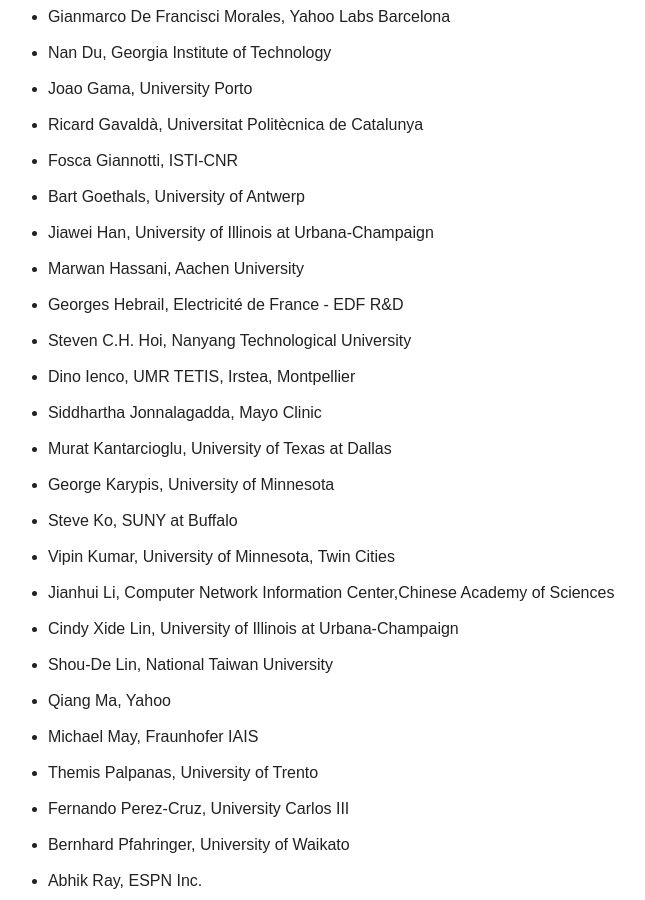
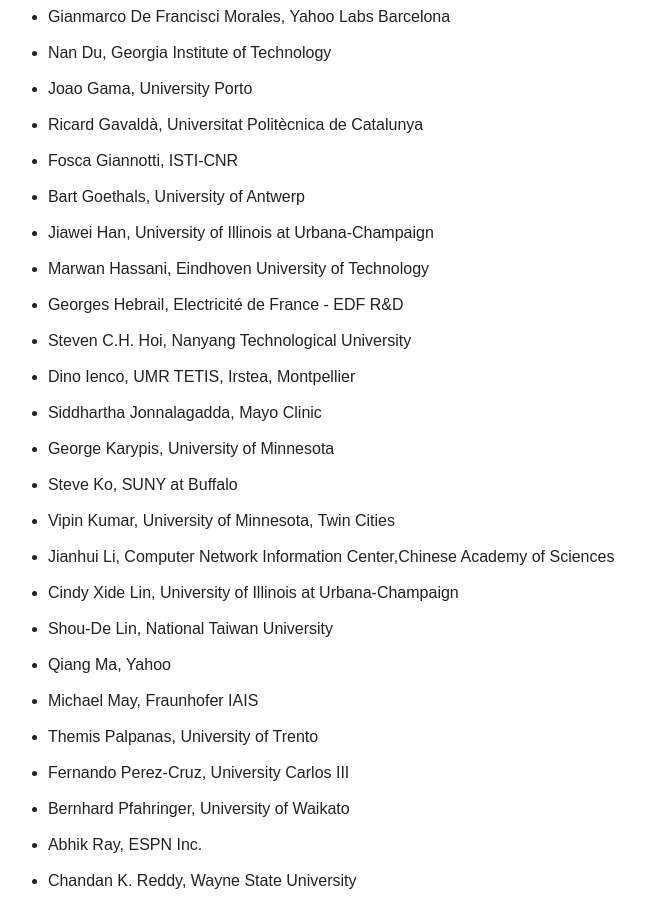
Before and after one commit to bigmine/bigmine17, a Jekyll site: the page built from organization.md, in a window 1280 px wide and 900 px high, scrolled down 2456 px. Shown: the whole window, without its empty margins (278-923 px from the left). Built offline with Jekyll 4.4.1, drawn with Linux system fonts in a browser that asks for light colours; nearby versions of some CDN libraries.

Commit message:
affil update

```diff
--- a/organization.md
+++ b/organization.md
@@ -67,12 +67,12 @@
 * Fosca Giannotti, ISTI-CNR
 * Bart Goethals, University of Antwerp
 * Jiawei Han, University of Illinois at Urbana-Champaign
-* Marwan Hassani, Aachen University
+* Marwan Hassani, Eindhoven University of Technology
 * Georges Hebrail, Electricité de France - EDF R&D
 * Steven C.H. Hoi, Nanyang Technological University
 * Dino Ienco, UMR TETIS, Irstea, Montpellier
 * Siddhartha Jonnalagadda, Mayo Clinic
-* Murat Kantarcioglu, University of Texas at Dallas
+<!-- * Murat Kantarcioglu, University of Texas at Dallas -->
 * George Karypis, University of Minnesota
 * Steve Ko, SUNY at Buffalo
 * Vipin Kumar, University of Minnesota, Twin Cities
```
